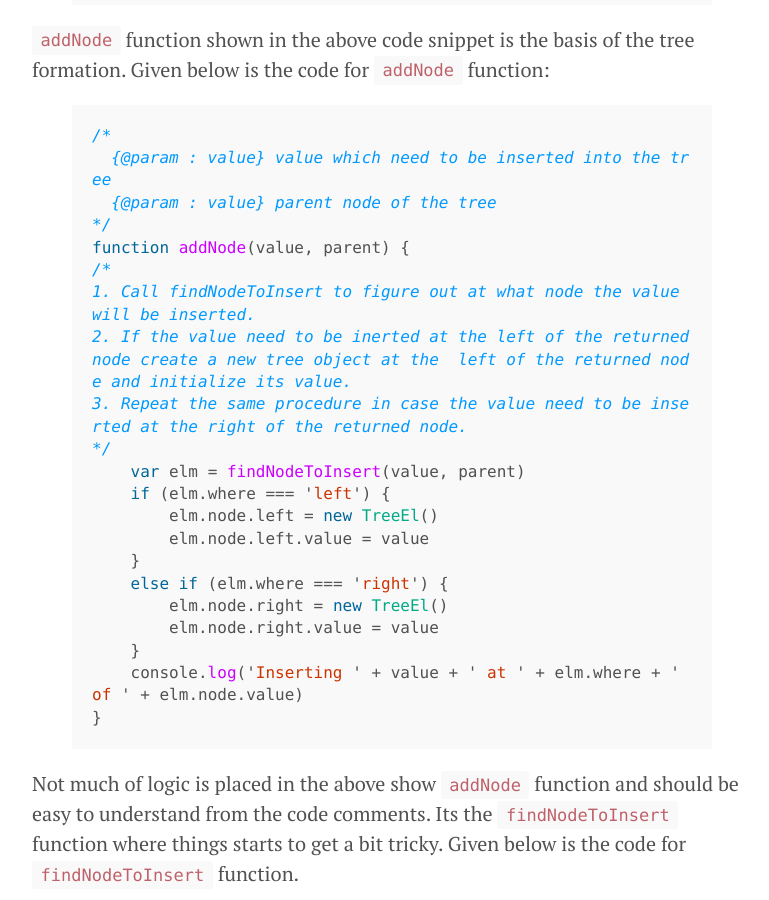
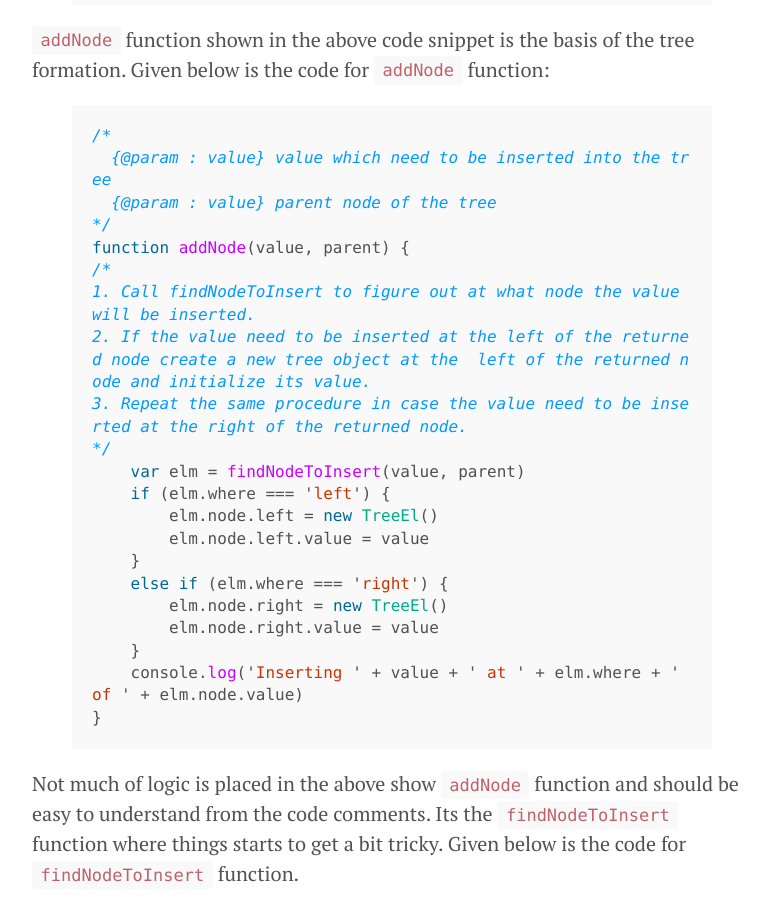
Before and after one commit to swapnilmishra/swapnilmishra.github.io, a Jekyll site: the page built from _posts/2016-10-18-building-and-walking-a-binary-search-tree.md, in a window 1280 px wide and 900 px high, scrolled down 1577 px. Shown: the whole window, without its empty margins (248-1017 px from the left). Built offline with Jekyll 4.4.1, drawn with Linux system fonts in a browser that asks for light colours; some of the changed text lies outside the part shown.

Commit message:
Spell correction

```diff
--- a/_posts/2016-10-18-building-and-walking-a-binary-search-tree.md
+++ b/_posts/2016-10-18-building-and-walking-a-binary-search-tree.md
@@ -65,7 +65,7 @@ function makeBinarySearchTree(arr) {
 function addNode(value, parent) {
 /*
 1. Call findNodeToInsert to figure out at what node the value will be inserted.
-2. If the value need to be inerted at the left of the returned node create a new tree object at the  left of the returned node and initialize its value.
+2. If the value need to be inserted at the left of the returned node create a new tree object at the  left of the returned node and initialize its value.
 3. Repeat the same procedure in case the value need to be inserted at the right of the returned node.
 */
     var elm = findNodeToInsert(value, parent)
```
Also changed, not shown: other parts of _posts/2016-10-18-building-and-walking-a-binary-search-tree.md (+3 -3 lines).
